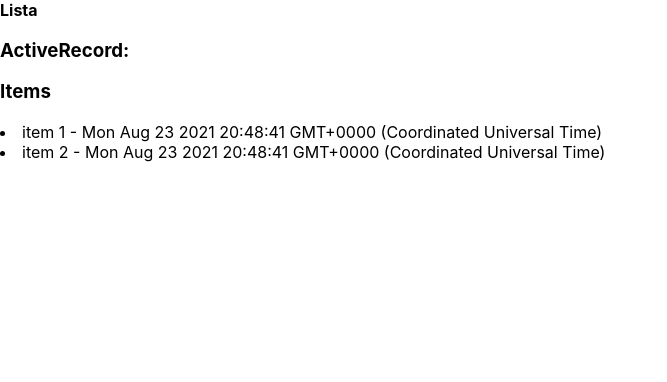
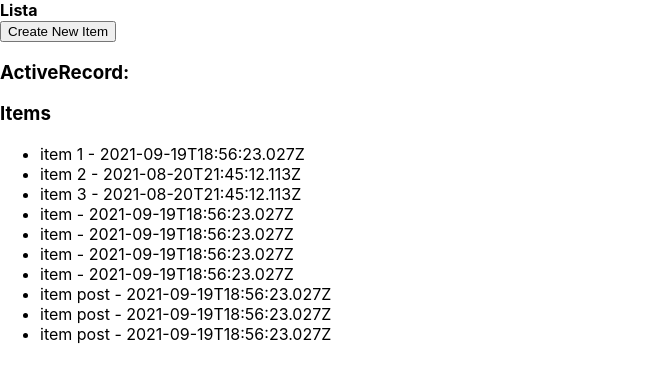
Before and after one commit to darciovilela/react-list, a React (Create React App) app: page / in a window 1280 px wide. Shown: the top 382 px of the page, without its empty margins (0-667 px from the left). Built offline with nearby package versions, Linux system fonts and the light colour scheme; data requests are answered from the project's data file.

Commit message:
Add json server, axios and create item method

```diff
--- /dev/null
+++ b/db.json
@@ -0,0 +1,54 @@
+{
+  "items": [
+    {
+      "title": "item 1",
+      "sendDate": "2021-09-19T18:56:23.027Z",
+      "id": 1
+    },
+    {
+      "title": "item 2",
+      "sendDate": "2021-08-20T21:45:12.113Z",
+      "id": 2
+    },
+    {
+      "title": "item 3",
+      "sendDate": "2021-08-20T21:45:12.113Z",
+      "id": 3
+    },
+    {
+      "title": "item",
+      "sendDate": "2021-09-19T18:56:23.027Z",
+      "id": 4
+    },
+    {
+      "title": "item",
+      "sendDate": "2021-09-19T18:56:23.027Z",
+      "id": 5
+    },
+    {
+      "title": "item",
+      "sendDate": "2021-09-19T18:56:23.027Z",
+      "id": 6
+    },
+    {
+      "title": "item",
+      "sendDate": "2021-09-19T18:56:23.027Z",
+      "id": 7
+    },
+    {
+      "title": "item post",
+      "sendDate": "2021-09-19T18:56:23.027Z",
+      "id": 8
+    },
+    {
+      "title": "item post",
+      "sendDate": "2021-09-19T18:56:23.027Z",
+      "id": 9
+    },
+    {
+      "title": "item post",
+      "sendDate": "2021-09-19T18:56:23.027Z",
+      "id": 10
+    }
+  ]
+}
--- a/package.json
+++ b/package.json
@@ -10,6 +10,8 @@
     "@types/node": "^12.0.0",
     "@types/react": "^17.0.0",
     "@types/react-dom": "^17.0.0",
+    "axios": "^0.21.1",
+    "json-server": "^0.16.3",
     "react": "^17.0.2",
     "react-dom": "^17.0.2",
     "react-scripts": "4.0.3",
@@ -20,7 +22,9 @@
     "start": "react-scripts start",
     "build": "react-scripts build",
     "test": "react-scripts test",
-    "eject": "react-scripts eject"
+    "eject": "react-scripts eject",
+    "db": "json-server --watch db.json --port 4000"
+
   },
   "eslintConfig": {
     "extends": [
--- a/src/pages/App.tsx
+++ b/src/pages/App.tsx
@@ -1,35 +1,49 @@
-import React, { useState } from 'react';
+import React, { useEffect, useState } from 'react';
+import axios from 'axios';
 import { Header } from '../components/Header';
-
 import { Item } from '../entities/items';
 
-const items: Item[] = [
-  {
-    title: 'item 1',
-    sendDate: new Date(),
-  },
-  {
-    title: 'item 2',
-    sendDate: new Date(),
-  },
-];
+function App() {
+  const [records, setRecords] = useState<Item[]>();
+  const [activeRecord, setActiveRecord] = useState<Item>();
 
-function App() {
-  const [activeRecord, setActiveRecord] = useState<Item>();
+  const fetch = async () => {
+    const result = await axios.get<Item[]>('http://localhost:4000/items');
+    setRecords(result.data);
+  };
+
+  const create = async () => {
+    await axios.post<Item>('http://localhost:4000/items', {
+      title: 'item post',
+      sendDate: '2021-09-19T18:56:23.027Z',
+    });
+    fetch();
+  };
+
+  useEffect(() => {
+    fetch();
+  }, []);
+
+  if (!records) return <div>Loading...</div>;
 
   return (
     <div className="App">
       <Header />
       <div>
+        <button onClick={() => create()}>Create New Item</button>
+      </div>
+      <div>
         <h3>ActiveRecord:</h3> {JSON.stringify(activeRecord)}
       </div>
       <div>
         <h3>Items</h3>
-        {items.map((item) => (
-          <li onClick={() => setActiveRecord(item)}>
-            {item.title} - {item.sendDate.toString()}
-          </li>
-        ))}
+        <ul>
+          {records.map((record) => (
+            <li key={record.title} onClick={() => setActiveRecord(record)}>
+              {record.title} - {record.sendDate}
+            </li>
+          ))}
+        </ul>
       </div>
     </div>
   );
```
Also changed, not shown: 2 other files (tests, documents, lock files or other folders).
